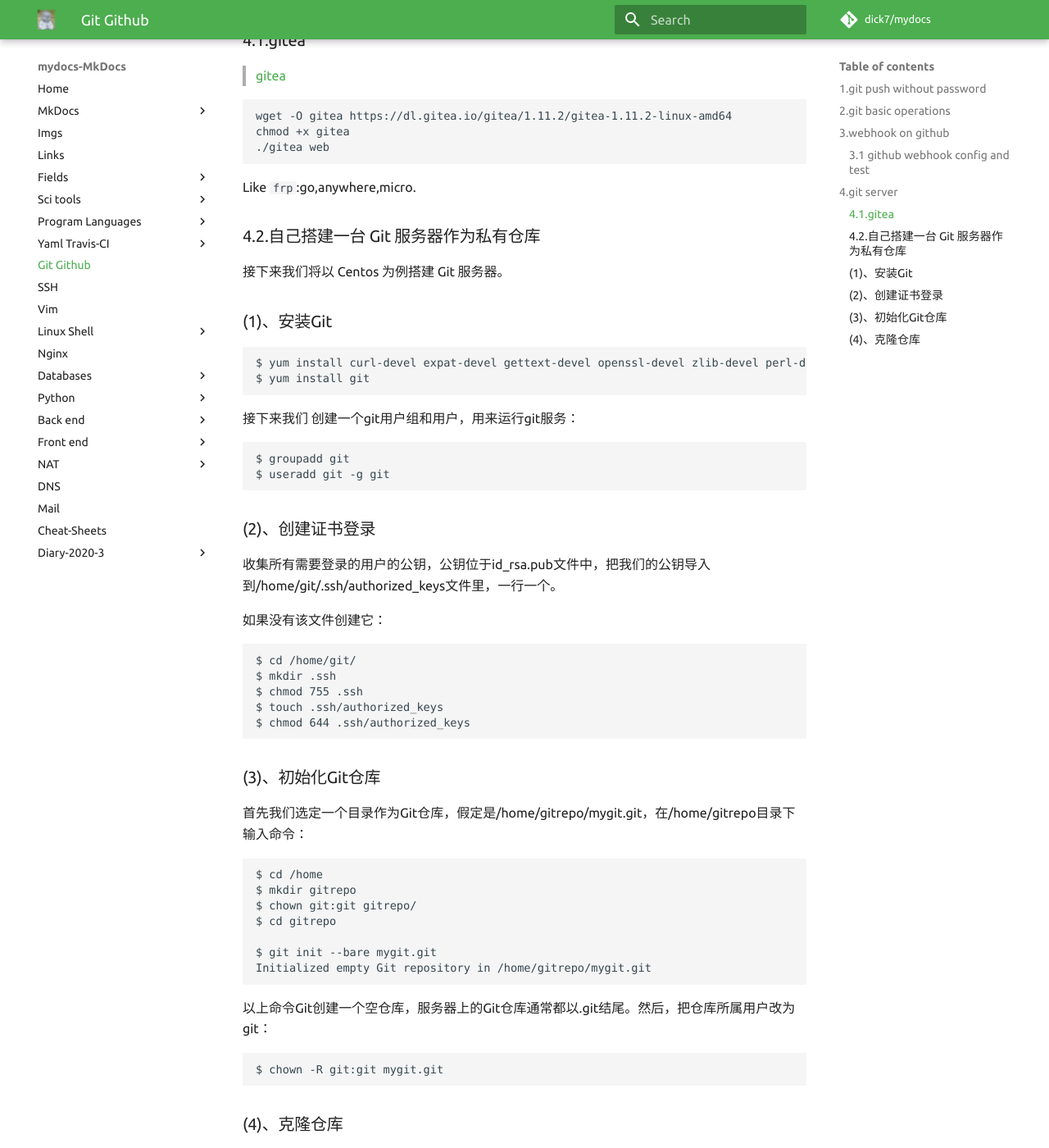
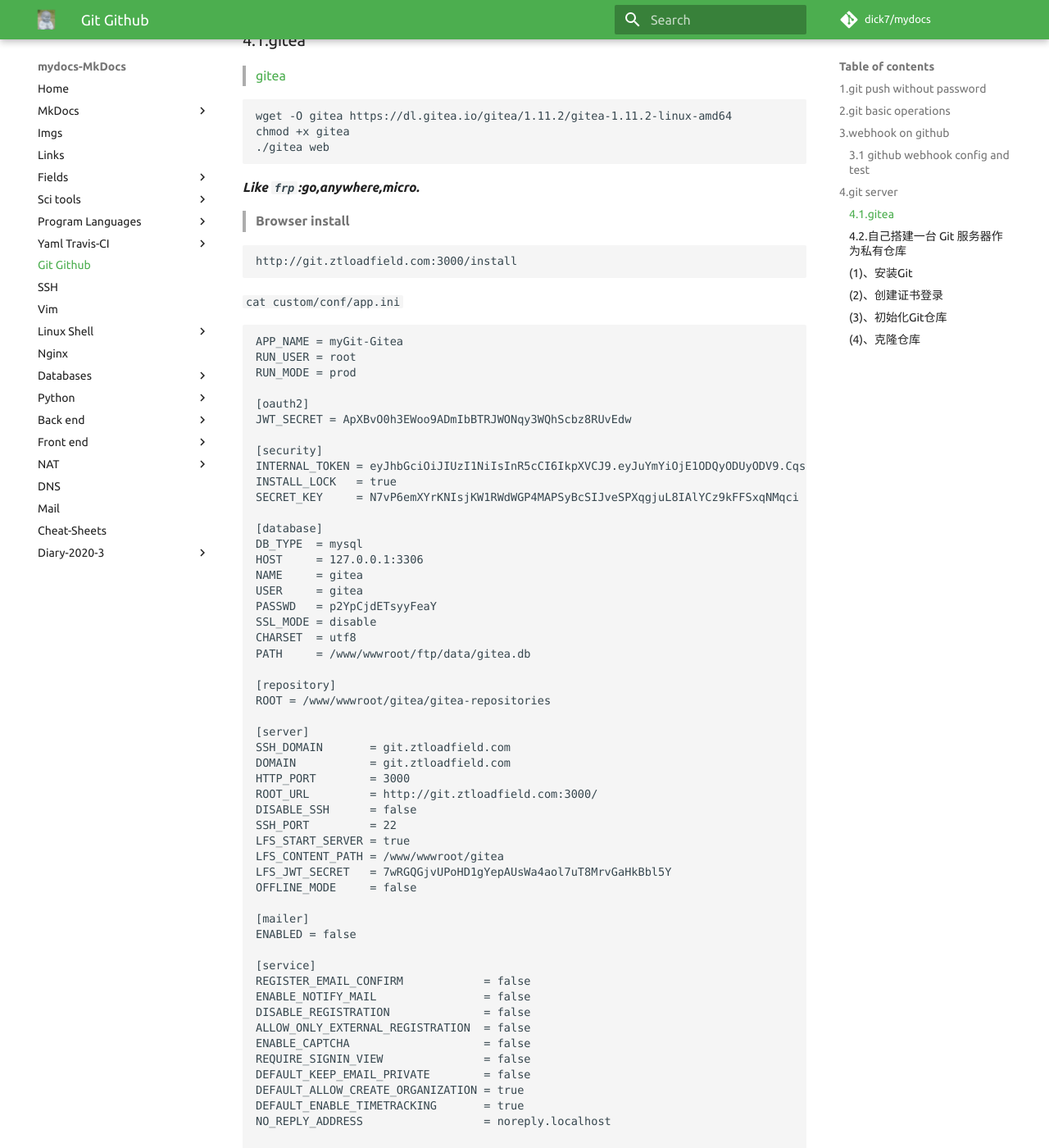
Before and after one commit to dick7/mydocs, an MkDocs documentation site: the page built from docs/git.md, in a window 1280 px wide and 1400 px high, scrolled down 2237 px. Shown: the whole window at 82% size. Built offline with MkDocs 1.6.1 and Material for MkDocs 9.7.7, drawn with Linux system fonts in a browser that asks for light colours; some web fonts are replaced; comment, search, counter and statistics services are not loaded; some of the changed text lies outside the part shown.

Commit message:
gitea conf

````diff
--- a/docs/git.md
+++ b/docs/git.md
@@ -100,7 +100,90 @@
 chmod +x gitea
 ./gitea web
 ```
-Like `frp`:go,anywhere,micro.
+
+***Like `frp`:go,anywhere,micro.***
+
+> **Browser install**
+
+```
+http://git.ztloadfield.com:3000/install
+```
+`cat custom/conf/app.ini`
+```
+APP_NAME = myGit-Gitea
+RUN_USER = root
+RUN_MODE = prod
+
+[oauth2]
+JWT_SECRET = ApXBvO0h3EWoo9ADmIbBTRJWONqy3WQhScbz8RUvEdw
+
+[security]
+INTERNAL_TOKEN = eyJhbGciOiJIUzI1NiIsInR5cCI6IkpXVCJ9.eyJuYmYiOjE1ODQyODUyODV9.CqsITnL3jLyuTqJtPMQF7UXTo9HLlclR_1JIByeA2sU
+INSTALL_LOCK   = true
+SECRET_KEY     = N7vP6emXYrKNIsjKW1RWdWGP4MAPSyBcSIJveSPXqgjuL8IAlYCz9kFFSxqNMqci
+
+[database]
+DB_TYPE  = mysql
+HOST     = 127.0.0.1:3306
+NAME     = gitea
+USER     = gitea
+PASSWD   = p2YpCjdETsyyFeaY
+SSL_MODE = disable
+CHARSET  = utf8
+PATH     = /www/wwwroot/ftp/data/gitea.db
+
+[repository]
+ROOT = /www/wwwroot/gitea/gitea-repositories
+
+[server]
+SSH_DOMAIN       = git.ztloadfield.com
+DOMAIN           = git.ztloadfield.com
+HTTP_PORT        = 3000
+ROOT_URL         = http://git.ztloadfield.com:3000/
+DISABLE_SSH      = false
+SSH_PORT         = 22
+LFS_START_SERVER = true
+LFS_CONTENT_PATH = /www/wwwroot/gitea
+LFS_JWT_SECRET   = 7wRGQGjvUPoHD1gYepAUsWa4aol7uT8MrvGaHkBbl5Y
+OFFLINE_MODE     = false
+
+[mailer]
+ENABLED = false
+
+[service]
+REGISTER_EMAIL_CONFIRM            = false
+ENABLE_NOTIFY_MAIL                = false
+DISABLE_REGISTRATION              = false
+ALLOW_ONLY_EXTERNAL_REGISTRATION  = false
+ENABLE_CAPTCHA                    = false
+REQUIRE_SIGNIN_VIEW               = false
+DEFAULT_KEEP_EMAIL_PRIVATE        = false
+DEFAULT_ALLOW_CREATE_ORGANIZATION = true
+DEFAULT_ENABLE_TIMETRACKING       = true
+NO_REPLY_ADDRESS                  = noreply.localhost
+
+[picture]
+DISABLE_GRAVATAR        = false
+ENABLE_FEDERATED_AVATAR = true
+
+[openid]
+ENABLE_OPENID_SIGNIN = true
+ENABLE_OPENID_SIGNUP = true
+
+[session]
+PROVIDER = file
+
+[log]
+MODE      = file
+LEVEL     = info
+ROOT_PATH = /www/wwwroot/gitea/log
+```
+
+> ***Run gitea in bash***
+
+```
+GITEA_WORK_DIR=/var/lib/gitea/ /usr/local/bin/gitea web -c /etc/gitea/app.ini
+```
 
 ### 4.2.自己搭建一台 Git 服务器作为私有仓库
 
````
